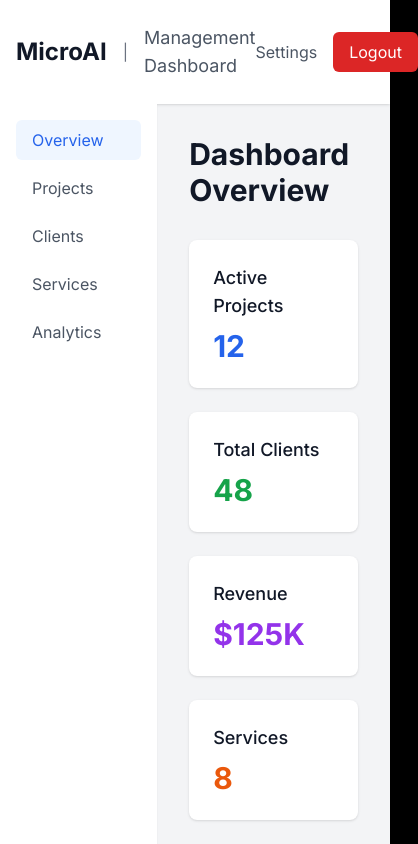
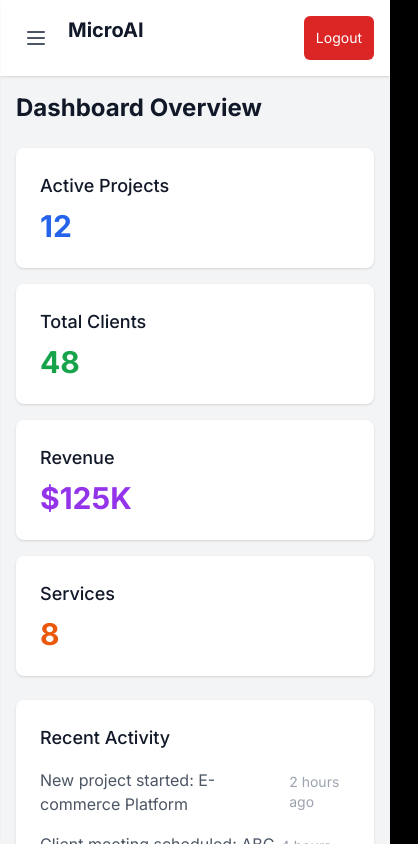
Before and after one commit to FyliaCare/MicroAI, a Next.js app: page /admin in a window 390 px wide. Shown: the top 844 px of the page, 418 px wide, since content can reach past the window. Built offline with nearby package versions, Linux system fonts and the light colour scheme.

Commit message:
Mobile optimization: responsive navigation, touch targets, optimized layouts

```diff
--- a/src/app/admin/page.tsx
+++ b/src/app/admin/page.tsx
@@ -5,36 +5,63 @@ import Link from 'next/link'
 
 export default function AdminDashboard() {
   const [activeTab, setActiveTab] = useState('overview')
+  const [sidebarOpen, setSidebarOpen] = useState(false)
 
   return (
     <div className="min-h-screen bg-gray-100">
       {/* Header */}
-      <header className="bg-white shadow">
+      <header className="bg-white shadow sticky top-0 z-30">
         <div className="max-w-7xl mx-auto px-4 sm:px-6 lg:px-8">
-          <div className="flex justify-between items-center py-6">
-            <div className="flex items-center space-x-4">
-              <Link href="/" className="text-2xl font-bold text-gray-900">MicroAI</Link>
-              <span className="text-gray-500">|</span>
-              <span className="text-lg text-gray-600">Management Dashboard</span>
+          <div className="flex justify-between items-center py-4 sm:py-6">
+            <div className="flex items-center space-x-2 sm:space-x-4">
+              {/* Mobile Menu Button */}
+              <button
+                onClick={() => setSidebarOpen(!sidebarOpen)}
+                className="lg:hidden text-gray-600 hover:text-gray-900 p-2 rounded-md hover:bg-gray-100 min-w-[44px] min-h-[44px] touch-manipulation"
+                aria-label="Toggle sidebar"
+              >
+                <svg className="w-6 h-6" fill="none" stroke="currentColor" viewBox="0 0 24 24">
+                  <path strokeLinecap="round" strokeLinejoin="round" strokeWidth={2} d="M4 6h16M4 12h16M4 18h16" />
+                </svg>
+              </button>
+              <Link href="/" className="text-xl sm:text-2xl font-bold text-gray-900">MicroAI</Link>
+              <span className="text-gray-500 hidden sm:inline">|</span>
+              <span className="text-sm sm:text-lg text-gray-600 hidden sm:inline">Management Dashboard</span>
             </div>
-            <div className="flex items-center space-x-4">
-              <button className="text-gray-600 hover:text-gray-900">Settings</button>
-              <button className="bg-red-600 text-white px-4 py-2 rounded-md hover:bg-red-700">Logout</button>
+            <div className="flex items-center space-x-2 sm:space-x-4">
+              <button className="text-gray-600 hover:text-gray-900 hidden sm:block">Settings</button>
+              <button className="bg-red-600 text-white px-3 sm:px-4 py-2 rounded-md hover:bg-red-700 text-sm sm:text-base min-h-[44px] touch-manipulation">Logout</button>
             </div>
           </div>
         </div>
       </header>
 
-      <div className="flex">
+      <div className="flex relative">
+        {/* Sidebar Overlay (Mobile) */}
+        {sidebarOpen && (
+          <div
+            className="fixed inset-0 bg-black/50 z-20 lg:hidden"
+            onClick={() => setSidebarOpen(false)}
+          />
+        )}
+
         {/* Sidebar */}
-        <nav className="w-64 bg-white shadow-sm h-screen">
+        <nav className={`
+          fixed lg:static
+          inset-y-0 left-0
+          transform ${sidebarOpen ? 'translate-x-0' : '-translate-x-full'} lg:translate-x-0
+          transition-transform duration-300 ease-in-out
+          w-64 bg-white shadow-sm
+          z-30 lg:z-0
+          overflow-y-auto
+        `}>
           <div className="p-4">
             <ul className="space-y-2">
               <li>
                 <button
-                  onClick={() => setActiveTab('overview')}
-                  className={`w-full text-left px-4 py-2 rounded-md ${
-                    activeTab === 'overview' ? 'bg-blue-50 text-blue-600' : 'text-gray-600 hover:bg-gray-50'
+                  onClick={() => { setActiveTab('overview'); setSidebarOpen(false); }}
+                  className={`w-full text-left px-4 py-3 rounded-md min-h-[44px] touch-manipulation ${
+                    activeTab === 'overview' ? 'bg-blue-50 text-blue-600 font-medium' : 'text-gray-600 hover:bg-gray-50'
                   }`}
                 >
                   Overview
@@ -42,9 +69,9 @@ export default function AdminDashboard() {
               </li>
               <li>
                 <button
-                  onClick={() => setActiveTab('projects')}
-                  className={`w-full text-left px-4 py-2 rounded-md ${
-                    activeTab === 'projects' ? 'bg-blue-50 text-blue-600' : 'text-gray-600 hover:bg-gray-50'
+                  onClick={() => { setActiveTab('projects'); setSidebarOpen(false); }}
+                  className={`w-full text-left px-4 py-3 rounded-md min-h-[44px] touch-manipulation ${
+                    activeTab === 'projects' ? 'bg-blue-50 text-blue-600 font-medium' : 'text-gray-600 hover:bg-gray-50'
                   }`}
                 >
                   Projects
@@ -52,9 +79,9 @@ export default function AdminDashboard() {
               </li>
               <li>
                 <button
-                  onClick={() => setActiveTab('clients')}
-                  className={`w-full text-left px-4 py-2 rounded-md ${
-                    activeTab === 'clients' ? 'bg-blue-50 text-blue-600' : 'text-gray-600 hover:bg-gray-50'
+                  onClick={() => { setActiveTab('clients'); setSidebarOpen(false); }}
+                  className={`w-full text-left px-4 py-3 rounded-md min-h-[44px] touch-manipulation ${
+                    activeTab === 'clients' ? 'bg-blue-50 text-blue-600 font-medium' : 'text-gray-600 hover:bg-gray-50'
                   }`}
                 >
                   Clients
@@ -62,9 +89,9 @@ export default function AdminDashboard() {
               </li>
               <li>
                 <button
-                  onClick={() => setActiveTab('services')}
-                  className={`w-full text-left px-4 py-2 rounded-md ${
-                    activeTab === 'services' ? 'bg-blue-50 text-blue-600' : 'text-gray-600 hover:bg-gray-50'
+                  onClick={() => { setActiveTab('services'); setSidebarOpen(false); }}
+                  className={`w-full text-left px-4 py-3 rounded-md min-h-[44px] touch-manipulation ${
+                    activeTab === 'services' ? 'bg-blue-50 text-blue-600 font-medium' : 'text-gray-600 hover:bg-gray-50'
                   }`}
                 >
                   Services
@@ -72,9 +99,9 @@ export default function AdminDashboard() {
               </li>
               <li>
                 <button
-                  onClick={() => setActiveTab('analytics')}
-                  className={`w-full text-left px-4 py-2 rounded-md ${
-                    activeTab === 'analytics' ? 'bg-blue-50 text-blue-600' : 'text-gray-600 hover:bg-gray-50'
+                  onClick={() => { setActiveTab('analytics'); setSidebarOpen(false); }}
+                  className={`w-full text-left px-4 py-3 rounded-md min-h-[44px] touch-manipulation ${
+                    activeTab === 'analytics' ? 'bg-blue-50 text-blue-600 font-medium' : 'text-gray-600 hover:bg-gray-50'
                   }`}
                 >
                   Analytics
@@ -85,11 +112,11 @@ export default function AdminDashboard() {
         </nav>
 
         {/* Main Content */}
-        <main className="flex-1 p-8">
+        <main className="flex-1 p-4 sm:p-6 lg:p-8 w-full lg:w-auto">
           {activeTab === 'overview' && (
             <div>
-              <h1 className="text-3xl font-bold text-gray-900 mb-8">Dashboard Overview</h1>
-              <div className="grid grid-cols-1 md:grid-cols-2 lg:grid-cols-4 gap-6 mb-8">
+              <h1 className="text-2xl sm:text-3xl font-bold text-gray-900 mb-6 sm:mb-8">Dashboard Overview</h1>
+              <div className="grid grid-cols-1 sm:grid-cols-2 lg:grid-cols-4 gap-4 sm:gap-6 mb-6 sm:mb-8">
                 <div className="bg-white p-6 rounded-lg shadow">
                   <h3 className="text-lg font-medium text-gray-900">Active Projects</h3>
                   <p className="text-3xl font-bold text-blue-600 mt-2">12</p>
--- a/src/app/globals.css
+++ b/src/app/globals.css
@@ -38,6 +38,24 @@ body {
 /* Smooth scrolling */
 html {
   scroll-behavior: smooth;
+}
+
+/* Mobile optimizations */
+@media (max-width: 768px) {
+  /* Improve tap targets */
+  button, a, input, textarea, select {
+    min-height: 44px;
+  }
+
+  /* Prevent text size adjustment */
+  html {
+    -webkit-text-size-adjust: 100%;
+  }
+
+  /* Improve scrolling performance */
+  * {
+    -webkit-tap-highlight-color: transparent;
+  }
 }
 
 /* Performance optimization - reduce animations on low-end devices */
@@ -93,6 +111,17 @@ html {
   to {
     opacity: 1;
     transform: scale(1);
+  }
+}
+
+@keyframes slideInUp {
+  from {
+    opacity: 0;
+    transform: translateY(100%);
+  }
+  to {
+    opacity: 1;
+    transform: translateY(0);
   }
 }
 
@@ -182,6 +211,11 @@ html {
   will-change: opacity, transform;
 }
 
+.animate-slideInUp {
+  animation: slideInUp 0.3s ease-out forwards;
+  will-change: opacity, transform;
+}
+
 .animate-float {
   animation: float 3s ease-in-out infinite;
   will-change: transform;
@@ -244,3 +278,16 @@ html {
 .hover-glow:hover {
   box-shadow: 0 0 30px rgba(139, 92, 246, 0.6);
 }
+
+/* Touch-friendly utilities */
+.touch-manipulation {
+  touch-action: manipulation;
+  -webkit-user-select: none;
+  user-select: none;
+}
+
+/* Improved mobile scrolling */
+.overscroll-contain {
+  overscroll-behavior: contain;
+  -webkit-overflow-scrolling: touch;
+}
--- a/src/components/AIProjectModal.tsx
+++ b/src/components/AIProjectModal.tsx
@@ -205,18 +205,18 @@ export default function AIProjectModal({ isOpen, onClose }: AIProjectModalProps)
         </div>
 
         {/* Messages */}
-        <div className="flex-1 overflow-y-auto p-6 space-y-4">
+        <div className="flex-1 overflow-y-auto p-4 sm:p-6 space-y-4 overscroll-contain">
           {messages.map((message, index) => (
             <div
               key={index}
               className={`flex ${message.type === 'user' ? 'justify-end' : 'justify-start'}`}
             >
               <div
-                className={`max-w-[80%] rounded-2xl px-4 py-3 ${
+                className={`max-w-[85%] sm:max-w-[80%] rounded-2xl px-3 sm:px-4 py-2 sm:py-3 ${
                   message.type === 'user'
                     ? 'bg-gradient-to-r from-blue-600 to-purple-600 text-white'
                     : 'bg-gray-800 border border-gray-700 text-gray-100'
-                } whitespace-pre-wrap`}
+                } whitespace-pre-wrap text-sm sm:text-base`}
               >
                 {message.text}
               </div>
@@ -239,25 +239,25 @@ export default function AIProjectModal({ isOpen, onClose }: AIProjectModalProps)
         </div>
 
         {/* Input */}
-        <form onSubmit={handleSubmit} className="p-6 border-t border-gray-700">
-          <div className="flex gap-3">
+        <form onSubmit={handleSubmit} className="p-4 sm:p-6 border-t border-gray-700">
+          <div className="flex gap-2 sm:gap-3">
             <input
               ref={inputRef}
               type="text"
               value={input}
               onChange={(e) => setInput(e.target.value)}
               placeholder="Type your answer..."
-              className="flex-1 bg-gray-800 border border-gray-700 rounded-full px-6 py-3 text-white placeholder-gray-500 focus:outline-none focus:border-blue-500 transition-colors"
+              className="flex-1 bg-gray-800 border border-gray-700 rounded-full px-4 sm:px-6 py-3 text-sm sm:text-base text-white placeholder-gray-500 focus:outline-none focus:border-blue-500 transition-colors touch-manipulation"
             />
             <button
               type="submit"
               disabled={!input.trim()}
-              className="bg-gradient-to-r from-blue-600 to-purple-600 text-white px-8 py-3 rounded-full font-semibold hover:from-blue-700 hover:to-purple-700 transition-all disabled:opacity-50 disabled:cursor-not-allowed"
+              className="bg-gradient-to-r from-blue-600 to-purple-600 text-white px-4 sm:px-8 py-3 rounded-full text-sm sm:text-base font-semibold hover:from-blue-700 hover:to-purple-700 transition-all disabled:opacity-50 disabled:cursor-not-allowed min-w-[72px] min-h-[48px] touch-manipulation"
             >
               Send
             </button>
           </div>
-          <p className="text-xs text-gray-500 mt-3 text-center">
+          <p className="text-xs text-gray-500 mt-3 text-center hidden sm:block">
             💡 Even rough ideas work! We&apos;ll help you refine the details.
           </p>
         </form>
```
Also changed, not shown: src/app/contact/page.tsx (+43 -6 lines), src/app/page.tsx (+53 -15 lines).
